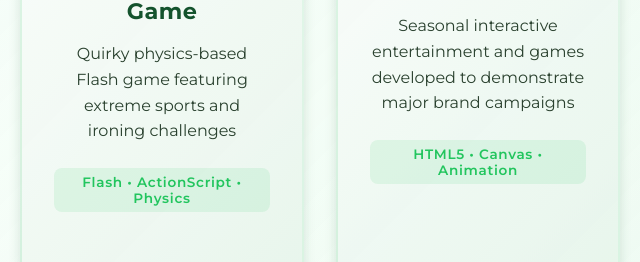
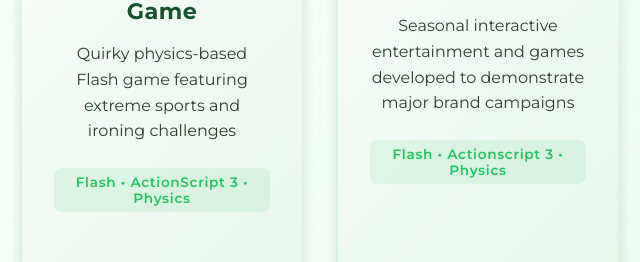
Before and after one commit to mungojerry/plasticfootthing, a website: page public/index.html in a window 1280 px wide. Shown: the part 5208-5470 px from the top of the page, 478-1118 px from the left. Drawn offline with Linux system fonts and the light colour scheme.

Commit message:
fix: Update technology stack details for accuracy in project descriptions

```diff
--- a/public/index.html
+++ b/public/index.html
@@ -219,13 +219,13 @@
           <img src="img/portfolio/extremeironing.jpg" alt="Extreme Ironing Game" class="project-img">
           <h4>Extreme Ironing Game</h4>
           <p>Quirky physics-based Flash game featuring extreme sports and ironing challenges</p>
-          <span class="project-tech">Flash • ActionScript • Physics</span>
+          <span class="project-tech">Flash • ActionScript 3 • Physics</span>
         </div>
         <div class="project-card">
           <img src="img/portfolio/plasticchristmas.jpg" alt="Plastic Christmas" class="project-img">
           <h4>Plastic Christmas</h4>
           <p>Seasonal interactive entertainment and games developed to demonstrate major brand campaigns</p>
-          <span class="project-tech">HTML5 • Canvas • Animation</span>
+          <span class="project-tech">Flash • Actionscript 3 • Physics</span>
         </div>
         <div class="project-card project-collage">
           <div class="collage-grid">
```
